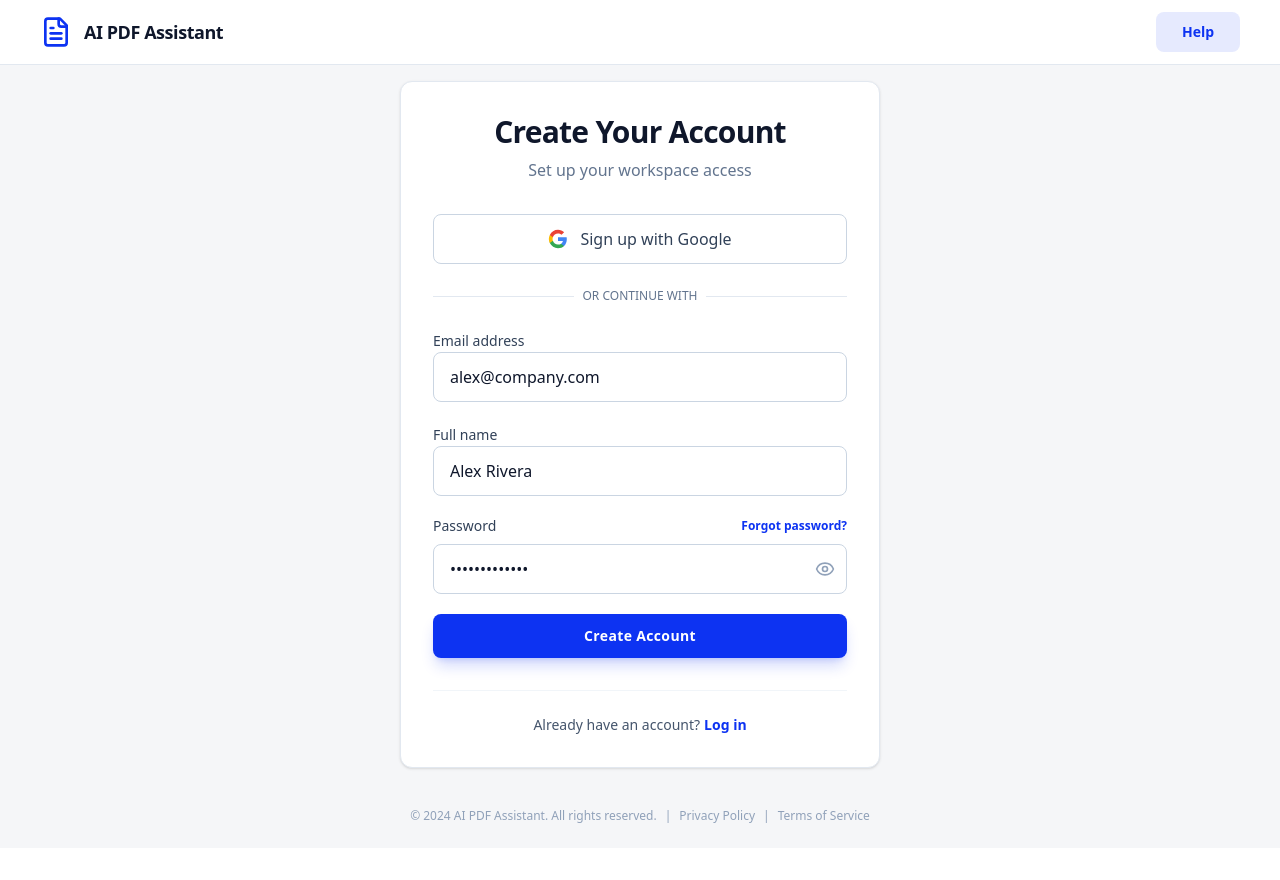
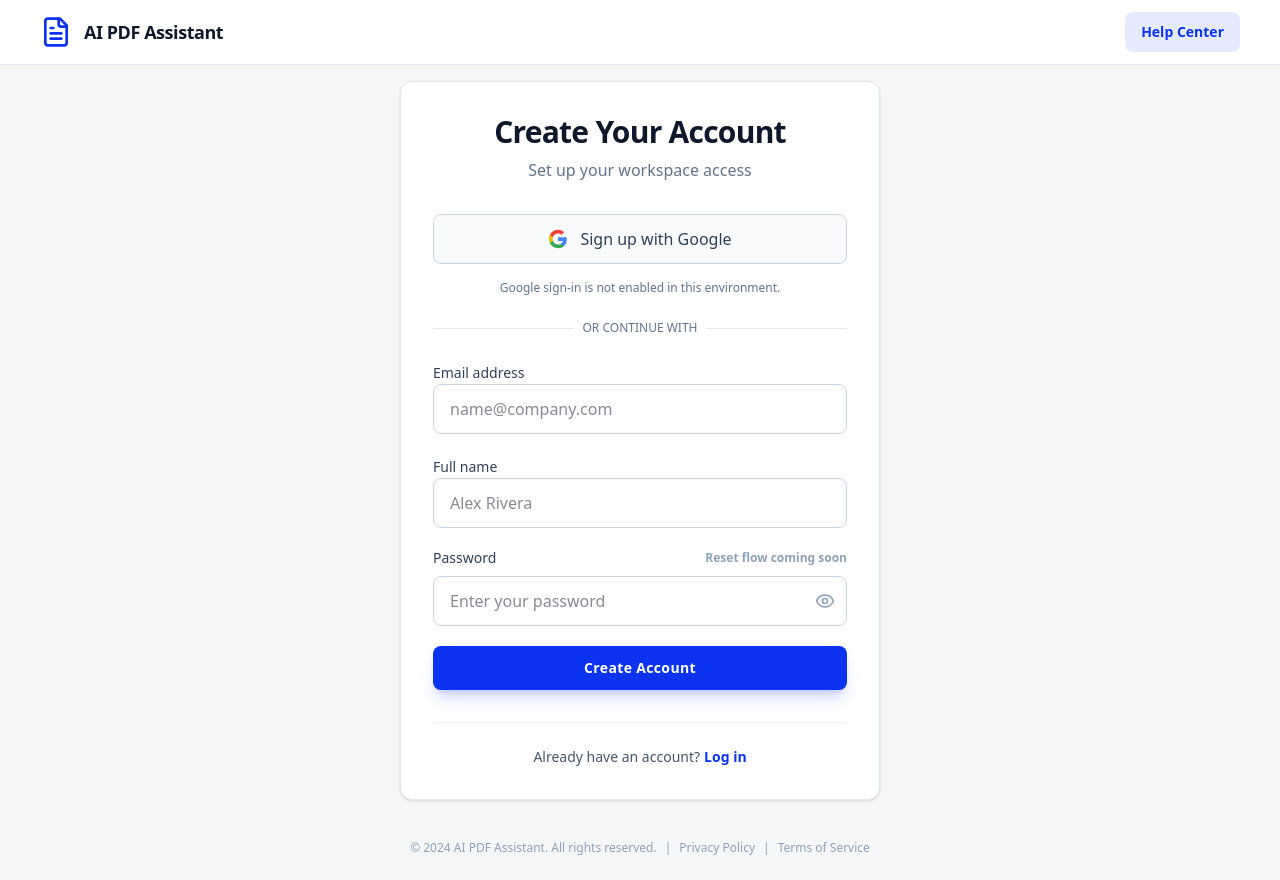
Before and after one commit to ZHL6268/pdf-assistant, a React (Vite) app: page / in a window 1280 px wide. Both pictures are taken after a click on the button "Get Started". Before the commit the page ends 848 px from the top, so only its background shows below. Built offline with nearby package versions, Linux system fonts and the light colour scheme; no server answers.

Commit message:
refactor: reduce placeholder interactions

```diff
--- a/src/components/placeholder-button.tsx
+++ b/src/components/placeholder-button.tsx
@@ -7,9 +7,5 @@ export function PlaceholderButton({
   children: ReactNode;
   className: string;
 }) {
-  return (
-    <button className={className} type="button">
-      {children}
-    </button>
-  );
+  return <span className={className}>{children}</span>;
 }
--- a/src/hooks/use-dashboard-view-model.ts
+++ b/src/hooks/use-dashboard-view-model.ts
@@ -1,4 +1,4 @@
-import { dashboardState } from '../state/demo-state';
+import { dashboardGreeting } from '../state/demo-state';
 import { useDocumentLibrary } from './use-document-library';
 
 export interface DashboardViewModel {
@@ -24,7 +24,7 @@ export function useDashboardViewModel(): DashboardViewModel {
   } = useDocumentLibrary();
 
   return {
-    greeting: dashboardState.greeting,
+    greeting: dashboardGreeting,
     documents,
     isLibraryLoading,
     isUploadingDocument,
--- a/src/screens/auth-page.tsx
+++ b/src/screens/auth-page.tsx
@@ -1,7 +1,6 @@
 import { Eye, FileText } from 'lucide-react';
 import { useState } from 'react';
 import { motion } from 'motion/react';
-import { PlaceholderButton } from '../components/placeholder-button';
 import { APP_NAME } from '../constants/app';
 import type { LoginInput } from '../types/auth';
 
@@ -24,6 +23,7 @@ export function AuthPage({
 }) {
   const isSignup = mode === 'signup';
   const [isSubmitting, setIsSubmitting] = useState(false);
+  const [showPassword, setShowPassword] = useState(false);
 
   return (
     <div className="min-h-screen bg-[#f5f6f8] text-slate-900 font-sans flex flex-col">
@@ -32,9 +32,9 @@ export function AuthPage({
           <FileText size={32} />
           <h2 className="text-slate-900 text-lg font-bold leading-tight tracking-tight">{APP_NAME}</h2>
         </div>
-        <button className="flex min-w-[84px] cursor-pointer items-center justify-center rounded-lg h-10 px-4 bg-[#0d33f2]/10 text-[#0d33f2] text-sm font-bold hover:bg-[#0d33f2]/20 transition-colors" type="button">
-          <span>Help</span>
-        </button>
+        <span className="flex min-w-[84px] items-center justify-center rounded-lg h-10 px-4 bg-[#0d33f2]/10 text-[#0d33f2] text-sm font-bold">
+          Help Center
+        </span>
       </header>
 
       <main className="flex-1 flex items-center justify-center p-4">
@@ -53,7 +53,7 @@ export function AuthPage({
           </div>
 
           <div className="space-y-4">
-            <button className="w-full flex items-center justify-center gap-3 px-4 py-3 border border-slate-300 rounded-lg bg-white hover:bg-slate-50 transition-all" type="button">
+            <button className="w-full flex items-center justify-center gap-3 px-4 py-3 border border-slate-300 rounded-lg bg-slate-50 text-slate-400 cursor-not-allowed" type="button" disabled>
               <svg className="w-5 h-5" viewBox="0 0 24 24">
                 <path d="M22.56 12.25c0-.78-.07-1.53-.2-2.25H12v4.26h5.92c-.26 1.37-1.04 2.53-2.21 3.31v2.77h3.57c2.08-1.92 3.28-4.74 3.28-8.09z" fill="#4285F4"></path>
                 <path d="M12 23c2.97 0 5.46-.98 7.28-2.66l-3.57-2.77c-.98.66-2.23 1.06-3.71 1.06-2.86 0-5.29-1.93-6.16-4.53H2.18v2.84C3.99 20.53 7.7 23 12 23z" fill="#34A853"></path>
@@ -62,6 +62,7 @@ export function AuthPage({
               </svg>
               <span className="text-slate-700 font-medium">{isSignup ? 'Sign up with Google' : 'Sign in with Google'}</span>
             </button>
+            <p className="text-xs text-slate-500 text-center">Google sign-in is not enabled in this environment.</p>
 
             <div className="relative py-2">
               <div className="absolute inset-0 flex items-center">
@@ -91,22 +92,22 @@ export function AuthPage({
             >
               <div className="space-y-2">
                 <label className="text-sm font-medium text-slate-700">Email address</label>
-                <input className="w-full px-4 py-3 rounded-lg border border-slate-300 bg-white text-slate-900 focus:ring-2 focus:ring-[#0d33f2]/20 focus:border-[#0d33f2] transition-all outline-none" placeholder="name@company.com" type="email" name="email" defaultValue="alex@company.com" required />
+                <input className="w-full px-4 py-3 rounded-lg border border-slate-300 bg-white text-slate-900 focus:ring-2 focus:ring-[#0d33f2]/20 focus:border-[#0d33f2] transition-all outline-none" placeholder="name@company.com" type="email" name="email" autoComplete="email" required />
               </div>
               {isSignup ? (
                 <div className="space-y-2">
                   <label className="text-sm font-medium text-slate-700">Full name</label>
-                  <input className="w-full px-4 py-3 rounded-lg border border-slate-300 bg-white text-slate-900 focus:ring-2 focus:ring-[#0d33f2]/20 focus:border-[#0d33f2] transition-all outline-none" placeholder="Alex Rivera" type="text" name="fullName" defaultValue="Alex Rivera" required />
+                  <input className="w-full px-4 py-3 rounded-lg border border-slate-300 bg-white text-slate-900 focus:ring-2 focus:ring-[#0d33f2]/20 focus:border-[#0d33f2] transition-all outline-none" placeholder="Alex Rivera" type="text" name="fullName" autoComplete="name" required />
                 </div>
               ) : null}
               <div className="space-y-2">
                 <div className="flex items-center justify-between">
                   <label className="text-sm font-medium text-slate-700">Password</label>
-                  <PlaceholderButton className="text-xs font-semibold text-[#0d33f2] hover:underline">Forgot password?</PlaceholderButton>
+                  <span className="text-xs font-semibold text-slate-400">Reset flow coming soon</span>
                 </div>
                 <div className="relative">
-                  <input className="w-full px-4 py-3 rounded-lg border border-slate-300 bg-white text-slate-900 focus:ring-2 focus:ring-[#0d33f2]/20 focus:border-[#0d33f2] transition-all outline-none" placeholder="Enter your password" type="password" name="password" defaultValue="demo-password" required />
-                  <button className="absolute right-3 top-1/2 -translate-y-1/2 text-slate-400 hover:text-slate-600" type="button">
+                  <input className="w-full px-4 py-3 rounded-lg border border-slate-300 bg-white text-slate-900 focus:ring-2 focus:ring-[#0d33f2]/20 focus:border-[#0d33f2] transition-all outline-none" placeholder="Enter your password" type={showPassword ? 'text' : 'password'} name="password" autoComplete={isSignup ? 'new-password' : 'current-password'} required />
+                  <button className="absolute right-3 top-1/2 -translate-y-1/2 text-slate-400 hover:text-slate-600" type="button" onClick={() => setShowPassword((current) => !current)}>
                     <Eye size={20} />
                   </button>
                 </div>
@@ -144,9 +145,9 @@ export function AuthPage({
         <p className="text-slate-400 text-xs">
           © 2024 {APP_NAME}. All rights reserved.
           <span className="mx-2">|</span>
-          <PlaceholderButton className="hover:text-[#0d33f2] transition-colors">Privacy Policy</PlaceholderButton>
+          <span>Privacy Policy</span>
           <span className="mx-2">|</span>
-          <PlaceholderButton className="hover:text-[#0d33f2] transition-colors">Terms of Service</PlaceholderButton>
+          <span>Terms of Service</span>
         </p>
       </footer>
     </div>
--- a/src/screens/dashboard-page.tsx
+++ b/src/screens/dashboard-page.tsx
@@ -1,7 +1,6 @@
 import { Fragment, useRef } from 'react';
 import { Bell, CloudUpload, FileText, FolderOpen, LayoutDashboard, LogOut, Search, Settings } from 'lucide-react';
 import { DocRow } from '../components/doc-row';
-import { PlaceholderButton } from '../components/placeholder-button';
 import { appRoutes } from '../config/routes';
 import { MAX_UPLOAD_SIZE_MB } from '../constants/app';
 import { useDashboardViewModel } from '../hooks/use-dashboard-view-model';
@@ -47,10 +46,10 @@ export function DashboardPage({
             <FolderOpen size={20} />
             My Documents
           </button>
-          <PlaceholderButton className="flex items-center gap-3 px-4 py-3 text-sm font-medium rounded-lg text-slate-600 hover:bg-slate-100 transition-colors">
+          <span className="flex items-center gap-3 px-4 py-3 text-sm font-medium rounded-lg text-slate-400">
             <Settings size={20} />
             Settings
-          </PlaceholderButton>
+          </span>
           <button onClick={onLogout} className="w-full flex items-center gap-3 px-4 py-3 text-sm font-medium rounded-lg text-red-600 hover:bg-red-50 transition-colors mt-4" type="button">
             <LogOut size={20} />
             Logout
@@ -72,11 +71,11 @@ export function DashboardPage({
           <div className="flex items-center flex-1 max-w-md">
             <div className="relative w-full">
               <Search size={18} className="absolute left-3 top-1/2 -translate-y-1/2 text-slate-400" />
-              <input className="w-full bg-slate-100 border-none rounded-lg pl-10 pr-4 py-2 text-sm focus:ring-2 focus:ring-[#0d33f2]" placeholder="Search documents..." type="text" />
+              <input className="w-full bg-slate-100 border-none rounded-lg pl-10 pr-4 py-2 text-sm text-slate-400" placeholder="Search coming soon" type="text" readOnly aria-label="Search coming soon" />
             </div>
           </div>
           <div className="flex items-center gap-4">
-            <button className="p-2 text-slate-500 hover:bg-slate-100 rounded-full relative" type="button">
+            <button className="p-2 text-slate-400 rounded-full relative cursor-not-allowed" type="button" disabled>
               <Bell size={20} />
               <span className="absolute top-2 right-2 size-2 bg-red-500 rounded-full border-2 border-white"></span>
             </button>
@@ -142,9 +141,7 @@ export function DashboardPage({
             <div className="bg-white rounded-xl border border-slate-200 overflow-hidden shadow-sm">
               <div className="px-6 py-4 border-b border-slate-200 flex items-center justify-between">
                 <h3 className="font-bold text-slate-900">Recent Documents</h3>
-                <button className="text-sm font-semibold text-[#0d33f2] hover:underline" onClick={() => window.scrollTo({ top: 0, behavior: 'smooth' })} type="button">
-                  View All
-                </button>
+                <span className="text-sm font-semibold text-slate-400">Newest first</span>
               </div>
               <div className="overflow-x-auto">
                 <table className="w-full text-left">
--- a/src/state/demo-state.ts
+++ b/src/state/demo-state.ts
@@ -1,14 +1,6 @@
-import type { DashboardState, DocumentDetailState } from '../types/ui-state';
+import type { DocumentDetailState } from '../types/ui-state';
 
-export const dashboardState: DashboardState = {
-  greeting: "Good morning, Alex. Here's what's happening with your documents.",
-  documents: [
-    { id: 'demo-document-1', name: 'Quarterly_Report_Q3.pdf', date: 'Oct 24, 2023', status: 'Complete' },
-    { id: 'demo-document-2', name: 'Product_Roadmap_2024.pdf', date: 'Oct 23, 2023', status: 'Pending' },
-    { id: 'demo-document-3', name: 'Legal_Contract_V2.pdf', date: 'Oct 21, 2023', status: 'Complete' },
-    { id: 'demo-document-4', name: 'Market_Analysis_Global.pdf', date: 'Oct 19, 2023', status: 'Complete' },
-  ],
-};
+export const dashboardGreeting = "Good morning, Alex. Here's what's happening with your documents.";
 
 export const documentDetailState: DocumentDetailState = {
   fileName: 'Q4 Strategic Growth Plan.pdf',
```
Also changed, not shown: src/screens/document-detail-page.tsx (+9 -9 lines), 4 other files (tests, documents, lock files or other folders).
